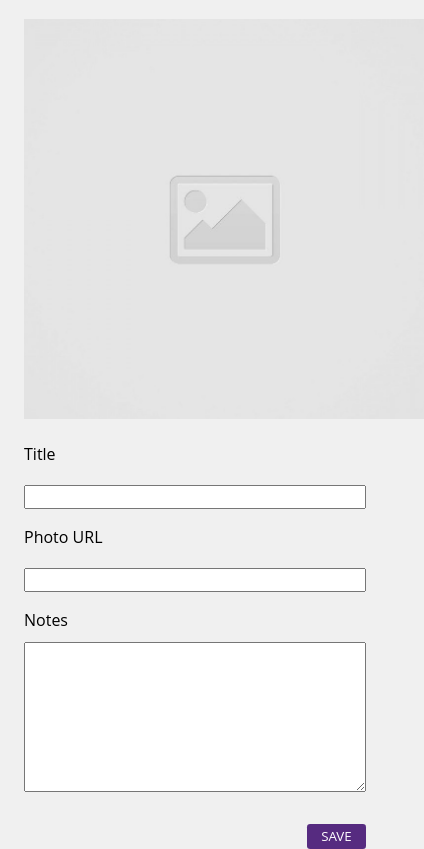
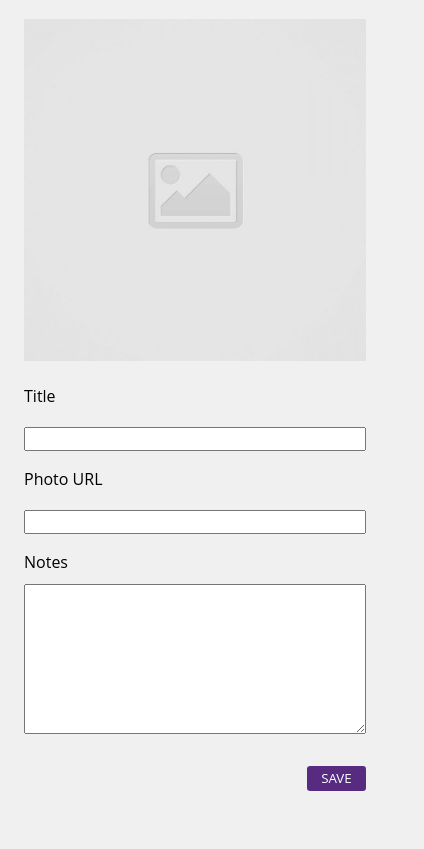
Before and after one commit to chase-simmonds/code-journal, a website: page index.html in a window 390 px wide. Shown: the part 145-994 px from the top of the page, 424 px wide, since content can reach past the window. After the commit the page ends 936 px from the top, so only its background shows below. Drawn offline with Linux system fonts and the light colour scheme.

Commit message:
fixed CSS layout for mobile

```diff
--- a/css/styles.css
+++ b/css/styles.css
@@ -26,8 +26,7 @@ label {
 }
 
 img {
-  max-width: 400px;
-  max-height: 400px;
+  max-width: 100%;
 }
 
 input,
```
